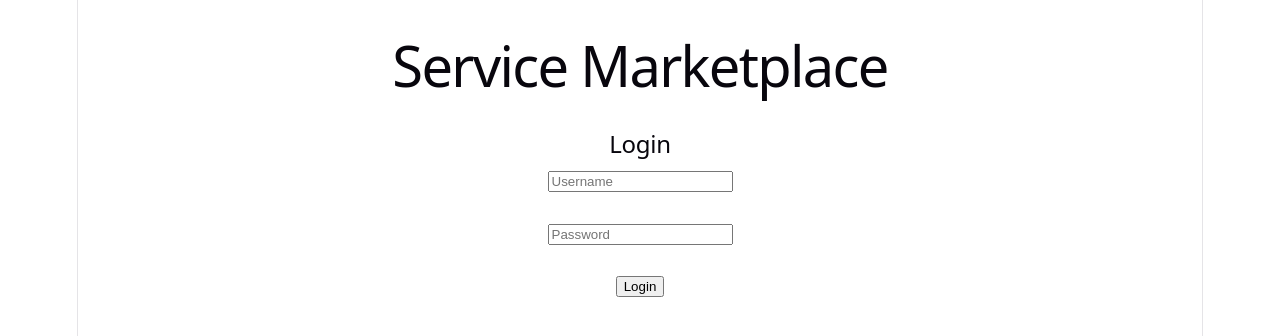
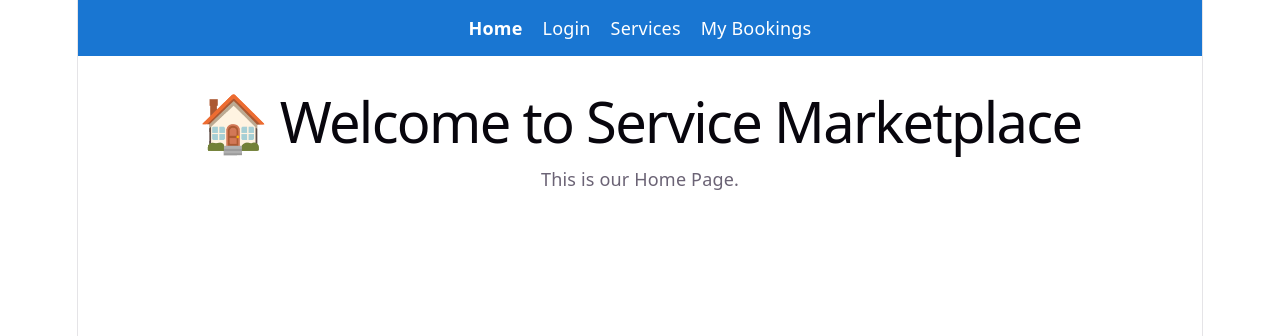
Before and after one commit to numan-ai-engineer/service-marketplace-backend, a React app in the folder frontend/: page / in a window 1280 px wide. Shown: the top 336 px of the page. Built offline with nearby package versions, Linux system fonts and the light colour scheme; the HTML template or start-up script is replaced by a standard one.

Commit message:
Added React Router and fixed My Bookings authentication

```diff
--- a/frontend/src/App.jsx
+++ b/frontend/src/App.jsx
@@ -1,62 +1,23 @@
-import { useState } from "react";
+import { Routes, Route } from "react-router-dom";
 
+import Navbar from "./components/Navbar";
 import Login from "./components/Login";
+import Home from "./pages/Home";
 import Services from "./pages/Services";
 import MyBookings from "./pages/MyBookings";
-import WorkerDashboard from "./pages/WorkerDashboard";
 
 function App() {
-  const [page, setPage] = useState("services");
-  const [loggedIn, setLoggedIn] = useState(
-    !!localStorage.getItem("token")
-  );
+  return (
+    <>
+      <Navbar />
 
-  return (
-    <div style={{ padding: "20px" }}>
-      <h1>Service Marketplace</h1>
-
-      {!loggedIn ? (
-        <Login setLoggedIn={setLoggedIn} />
-      ) : (
-        <>
-          <button onClick={() => setPage("services")}>
-            Services
-          </button>
-
-          <button
-            onClick={() => setPage("bookings")}
-            style={{ marginLeft: "10px" }}
-          >
-            My Bookings
-          </button>
-
-          <button
-            onClick={() => setPage("worker")}
-            style={{ marginLeft: "10px" }}
-          >
-            Worker Dashboard
-          </button>
-
-          <button
-            style={{ marginLeft: "10px" }}
-            onClick={() => {
-              localStorage.removeItem("token");
-              setLoggedIn(false);
-            }}
-          >
-            Logout
-          </button>
-
-          <hr />
-
-          {page === "services" && <Services />}
-
-          {page === "bookings" && <MyBookings />}
-
-          {page === "worker" && <WorkerDashboard />}
-        </>
-      )}
-    </div>
+      <Routes>
+        <Route path="/" element={<Home />} />
+        <Route path="/login" element={<Login />} />
+        <Route path="/services" element={<Services />} />
+        <Route path="/my-bookings" element={<MyBookings />} />
+      </Routes>
+    </>
   );
 }
 
--- a/frontend/src/components/Login.jsx
+++ b/frontend/src/components/Login.jsx
@@ -1,6 +1,10 @@
 import { useState } from "react";
+import { useNavigate } from "react-router-dom";
 
-function Login({ setLoggedIn }) {
+function Login() {
+  const navigate = useNavigate();
+
+
   const [username, setUsername] = useState("");
   const [password, setPassword] = useState("");
 
@@ -24,7 +28,7 @@ function Login({ setLoggedIn }) {
 
       if (data.access) {
         localStorage.setItem("token", data.access);
-        setLoggedIn(true);
+        navigate("/services");
       } else {
         alert("Login Failed");
       }
--- /dev/null
+++ b/frontend/src/components/Navbar.jsx
@@ -0,0 +1,57 @@
+import { Link } from "react-router-dom";
+
+function Navbar() {
+  return (
+    <nav
+      style={{
+        padding: "15px",
+        backgroundColor: "#1976d2",
+      }}
+    >
+      <Link
+        to="/"
+        style={{
+          color: "white",
+          marginRight: "20px",
+          textDecoration: "none",
+          fontWeight: "bold",
+        }}
+      >
+        Home
+      </Link>
+
+      <Link
+        to="/login"
+        style={{
+          color: "white",
+          marginRight: "20px",
+          textDecoration: "none",
+        }}
+      >
+        Login
+      </Link>
+
+      <Link
+        to="/services"
+        style={{
+          color: "white",
+          textDecoration: "none",
+        }}
+      >
+        Services
+      </Link>
+<Link
+  to="/my-bookings"
+  style={{
+    color: "white",
+    marginLeft: "20px",
+    textDecoration: "none",
+  }}
+>
+  My Bookings
+</Link>
+    </nav>
+  );
+}
+
+export default Navbar;
--- a/frontend/src/pages/MyBookings.jsx
+++ b/frontend/src/pages/MyBookings.jsx
@@ -5,6 +5,8 @@ function MyBookings() {
 
   useEffect(() => {
     const token = localStorage.getItem("token");
+
+console.log("Token:", token);
 
     fetch("http://127.0.0.1:8000/api/customer/dashboard/", {
       headers: {
```
